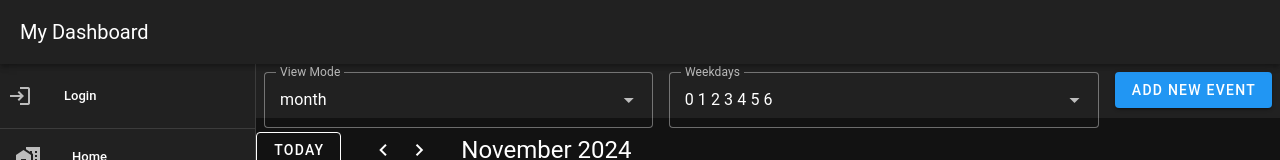
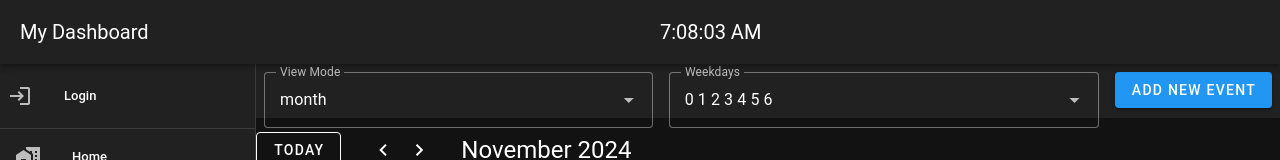
Before and after one commit to zwldarren/INF133_project, a Vue app: page / in a window 1280 px wide. Shown: the top 160 px of the page. Built offline with nearby package versions, Linux system fonts and the light colour scheme.

Commit message:
feat: add dynamic clock to app header

```diff
--- a/src/components/AppHeader.vue
+++ b/src/components/AppHeader.vue
@@ -1,8 +1,27 @@
 <template>
-    <v-app-bar title="My Dashboard" app></v-app-bar>
+    <v-app-bar title="My Dashboard" app>
+        <v-toolbar-title>{{ currentTime }}</v-toolbar-title>
+    </v-app-bar>
 </template>
 
 <script setup>
+import { ref, onMounted, onBeforeUnmount } from 'vue';
+
+const currentTime = ref('');
+
+const updateTime = () => {
+    const now = new Date();
+    currentTime.value = now.toLocaleTimeString();
+};
+
+onMounted(() => {
+    updateTime();
+    const timer = setInterval(updateTime, 1000);
+    onBeforeUnmount(() => {
+        clearInterval(timer);
+    });
+});
 </script>
 
-<style scoped></style>
+<style scoped>
+</style>
```
